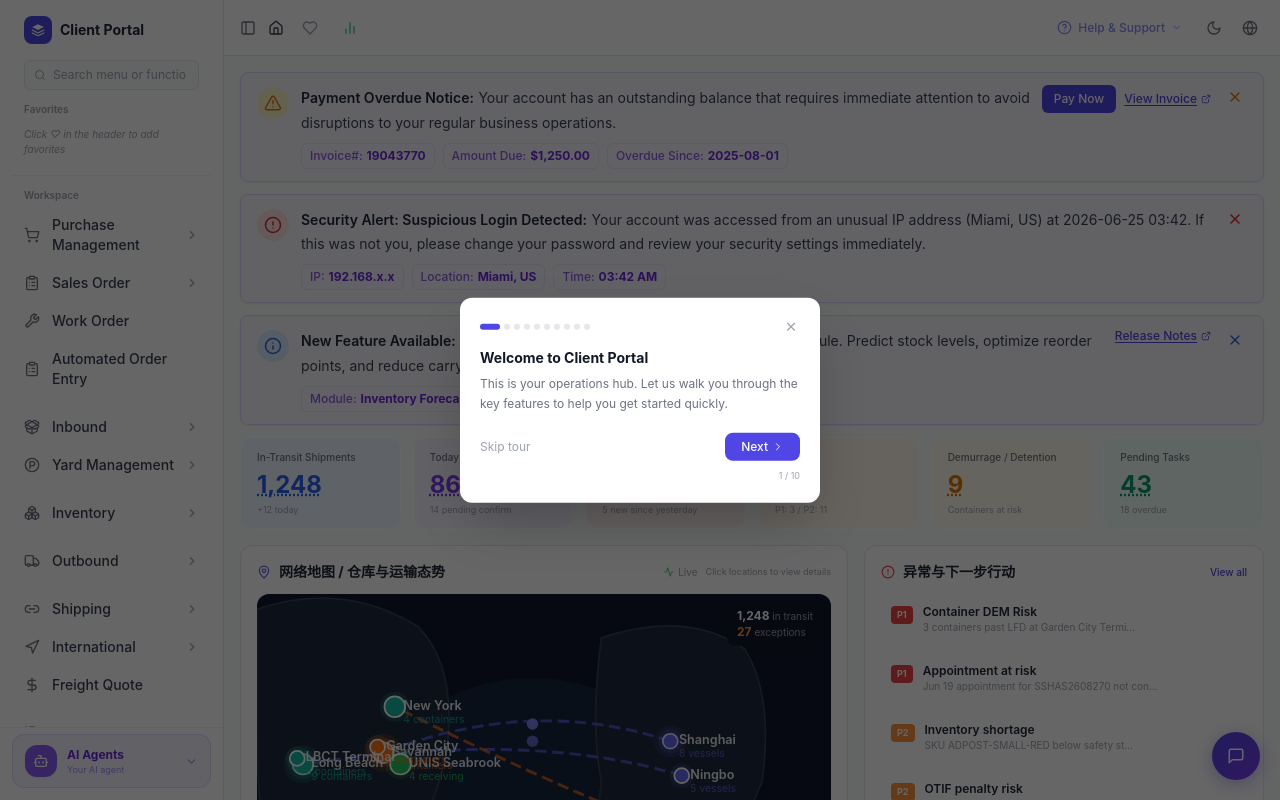
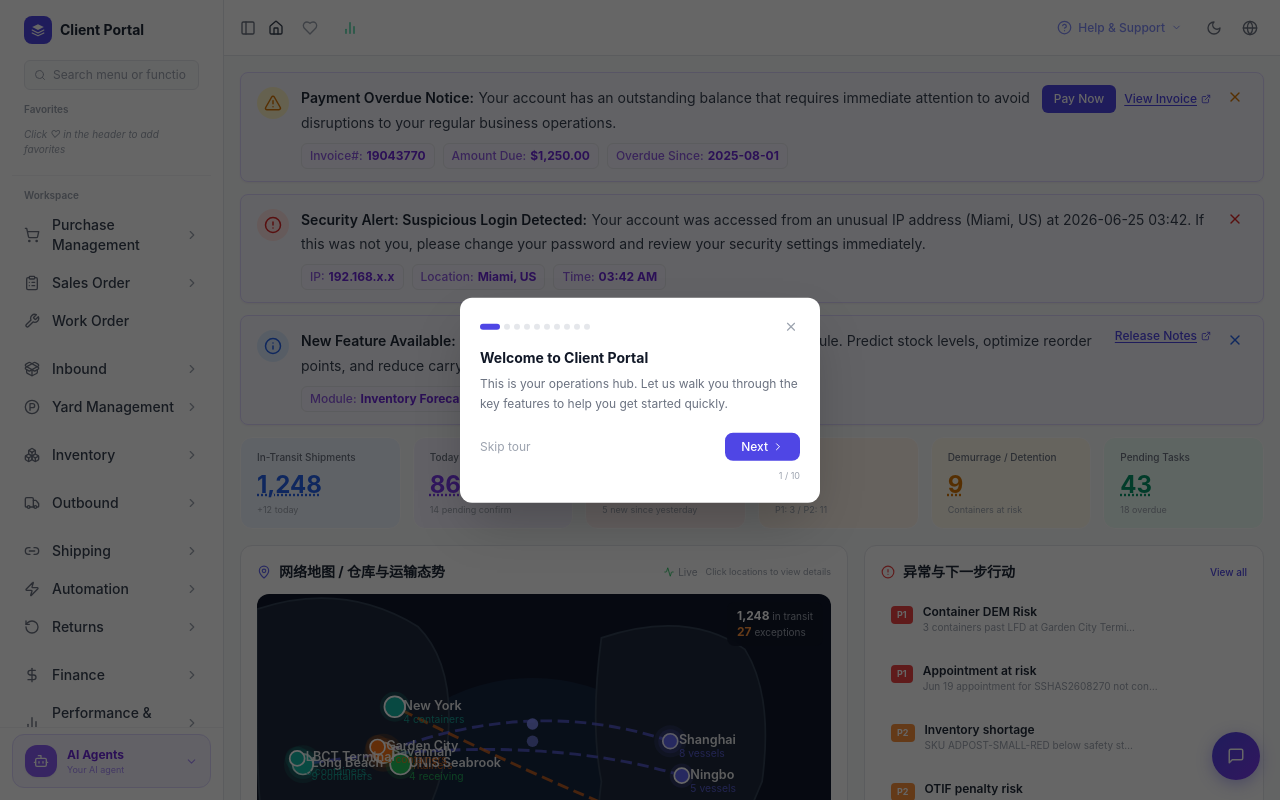
Before and after one commit to WYJade/CP-Announcement-management, a React (Vite) app: page / in a window 1280 px wide. Shown: the top 800 px of the page. Built offline with nearby package versions, Linux system fonts and the light colour scheme.

Commit message:
feat: rename Tracking to Domestic Tracking, merge Shipping with International+FreightQuote, add Automation menu

```diff
--- a/src/components/Layout/NavSidebar.tsx
+++ b/src/components/Layout/NavSidebar.tsx
@@ -91,12 +91,6 @@ const menuItems: MenuItem[] = [
     icon: <Wrench size={16} />,
     expandable: false,
   },
-  {
-    id: 'automated-order-entry',
-    label: 'Automated Order Entry',
-    icon: <ClipboardList size={16} />,
-    expandable: false,
-  },
   // ── Inbound & Yard ─────────────────────────────────────────────────────────
   {
     id: 'inbound',
@@ -167,30 +161,28 @@ const menuItems: MenuItem[] = [
     ],
   },
 
-  // ── Shipping & Freight ─────────────────────────────────────────────────────
+  // ── Shipping (merged: Domestic + International + Freight Quote) ───────────
   {
     id: 'supply-chain',
     label: 'Shipping',
     icon: <Link2 size={16} />,
     expandable: true,
     children: [
-      { id: 'tracking', label: 'Tracking', path: '/shipping/tracking' },
+      { id: 'tracking', label: 'Domestic Tracking', path: '/shipping/tracking' },
+      { id: 'shipment-tracking', label: 'International Tracking', path: '/international-new/tracking' },
+      { id: 'freight-quote', label: 'Freight Quote', path: '/outbound/freight-quote' },
     ],
   },
+
+  // ── Automation ─────────────────────────────────────────────────────────────
   {
-    id: 'international-new',
-    label: 'International',
-    icon: <Navigation size={16} />,
+    id: 'automation',
+    label: 'Automation',
+    icon: <Zap size={16} />,
     expandable: true,
     children: [
-      { id: 'shipment-tracking', label: 'Shipment Tracking', path: '/international-new/tracking' },
+      { id: 'automated-order-entry', label: 'Automated Order Entry' },
     ],
-  },
-  {
-    id: 'freight-quote',
-    label: 'Freight Quote',
-    icon: <DollarSign size={16} />,
-    expandable: false,
   },
 
   // ── Returns ────────────────────────────────────────────────────────────────
@@ -616,30 +608,27 @@ function NavSidebar() {
         <div className="border-t border-gray-100 pt-3">
         <p className="text-[10px] font-semibold text-gray-400 px-3 mb-1">Workspace</p>
         <nav className="space-y-0.5 mb-3">
-          {renderMenuSection(menuItems.slice(1,5))}
+          {renderMenuSection(menuItems.slice(1,4))}
         </nav>
         <nav className="space-y-0.5 mb-3">
-          {renderMenuSection(menuItems.slice(5,7))}
+          {renderMenuSection(menuItems.slice(4,6))}
+        </nav>
+        <nav className="space-y-0.5 mb-3">
+          {renderMenuSection(menuItems.slice(6,7))}
         </nav>
         <nav className="space-y-0.5 mb-3">
           {renderMenuSection(menuItems.slice(7,8))}
         </nav>
         <nav className="space-y-0.5 mb-3">
-          {renderMenuSection(menuItems.slice(8,9))}
+          {renderMenuSection(menuItems.slice(8,11))}
         </nav>
         <nav className="space-y-0.5 mb-3">
-          {renderMenuSection(menuItems.slice(9,12))}
-        </nav>
-        <nav className="space-y-0.5 mb-3">
-          {renderMenuSection(menuItems.slice(12,13))}
-        </nav>
-        <nav className="space-y-0.5 mb-3">
-          {renderMenuSection(menuItems.slice(13,15))}
+          {renderMenuSection(menuItems.slice(11,13))}
         </nav>
         <div className="border-t border-gray-100 mx-3 mb-2 mt-1" />
         <p className="text-[10px] font-semibold text-gray-400 px-3 mb-1">Integration</p>
         <nav className="space-y-0.5 mb-3">
-          {renderMenuSection(menuItems.slice(15))}
+          {renderMenuSection(menuItems.slice(13))}
         </nav>
         </div>
 
```
